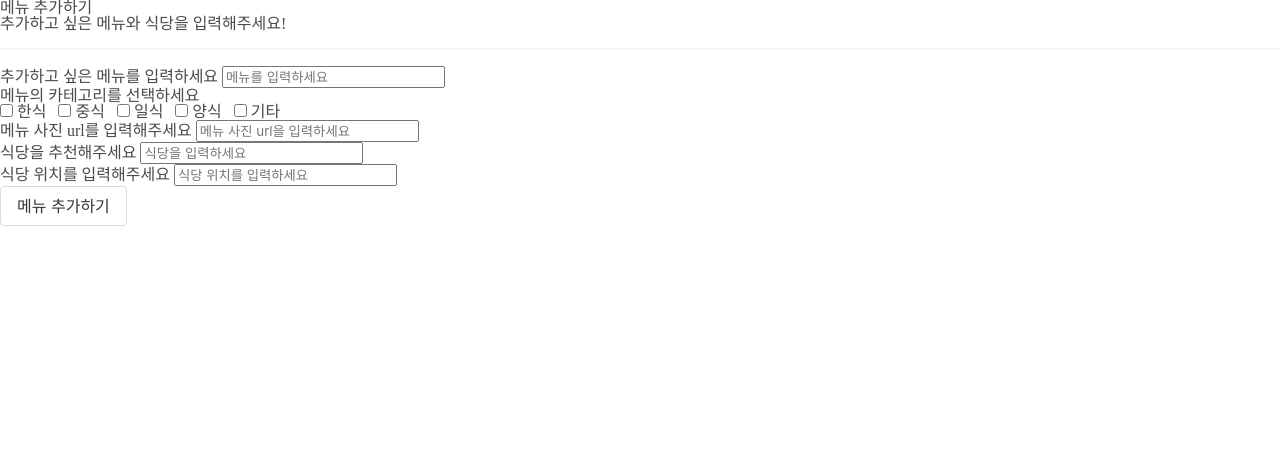
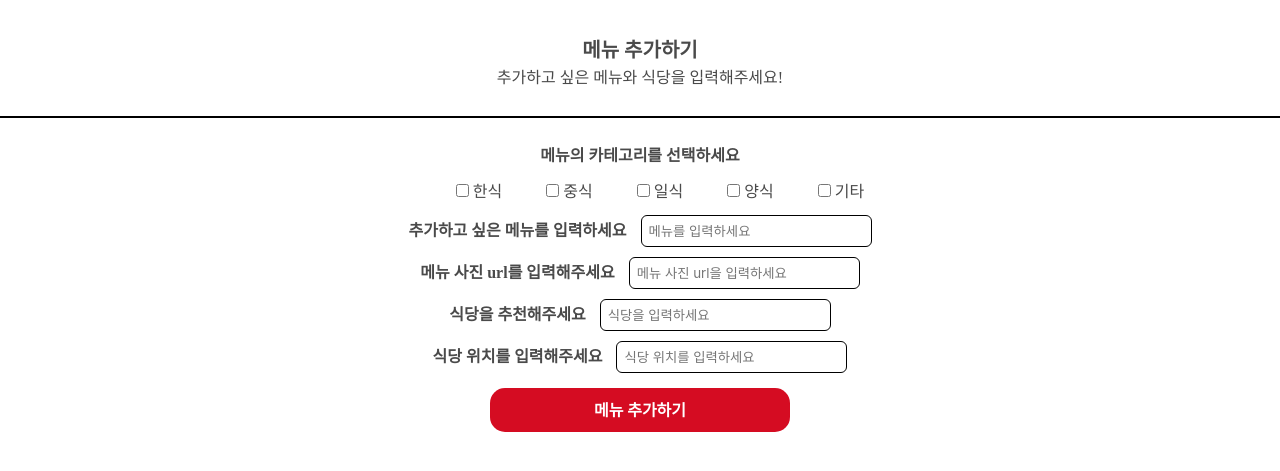
Before and after one commit to jocy0412/jungle00, a Flask app: page /api/addpage in a window 1280 px wide. Shown: the top 471 px of the page. Run offline with Flask 2, Linux system fonts and the light colour scheme; some libraries are stand-ins or nearby versions.

Commit message:
css 완성?

```diff
--- a/static/style.css
+++ b/static/style.css
@@ -99,3 +99,15 @@ table {
 
 #right .box__info{display:inline-block;padding-top:10px;vertical-align:top;}
 #right .box__info p{display:block;margin-top:5px}
+
+.box__add{padding:40px 40px 30px;margin:0 auto 0;border-bottom:2px solid #000;text-align:center}
+.box__add .text__title{font-size:20px;font-weight:700}
+.box__add .text__desc{margin-top:10px;font-size:16px;}
+.box__addform{margin-top:30px;text-align:center}
+
+.box__addform .form-group{margin-top:10px}
+.box__addform .form-group div{margin:20px 0 15px}
+.box__addform .form-group .control{display:inline-block;margin-left:40px}
+.box__addform .form-group label{font-size:16px;font-weight:700}
+.box__addform .form-group .form-control{margin-left:10px;padding:7px;border-radius:6px;border:1px solid #000}
+.box__addform button{display:block;width:300px;height:44px;margin:15px auto 0;padding:8px;border-radius:15px;background-color:rgb(213,12,34);border:0;color:#fff;font-weight:700}
--- a/templates/add.html
+++ b/templates/add.html
@@ -29,19 +29,15 @@
 <script src="http://code.jquery.com/jquery-latest.js"></script>
 <body>
     <div class="wrap">
-        <div class="jumbotron">
-            <h1 class="display-4">메뉴 추가하기</h1>
-            <p class="lead">추가하고 싶은 메뉴와 식당을 입력해주세요!</p>
-            <hr class="my-4">
-            <div>
+        <div class="box__add">
+            <h2 class="text__title">메뉴 추가하기</h1>
+            <p class="text__desc">추가하고 싶은 메뉴와 식당을 입력해주세요!</p>
+        </div>
+        <div class="box__addform">
             <div>
                 <div class="form-group">
-                        <label for="post-url">추가하고 싶은 메뉴를 입력하세요</label>
-                        <input id="food_name" class="form-control" placeholder="메뉴를 입력하세요" required>
-                    </div>
-                    <div class="form-group">
                     <label for="post-url">메뉴의 카테고리를 선택하세요</label>
-                        <div class="field is-grouped">
+                    <div>
                         <p class="control">
                           <input type="checkbox" name="category" id="한식">
                           한식
@@ -64,10 +60,10 @@
                         </p>
                       </div>
                 </div>
-                    <!-- <div class="form-group">
-                        <label for="post-url">식당의 네이버 지도 url을 입력하세요</label>
-                        <input id="shop_url" class="form-control" placeholder="네이버 지도 url을 입력하세요">
-                    </div> -->
+                <div class="form-group">
+                    <label for="post-url">추가하고 싶은 메뉴를 입력하세요</label>
+                    <input id="food_name" class="form-control" placeholder="메뉴를 입력하세요" required>
+                </div>
                 <div class="form-group">
                     <label for="post-url">메뉴 사진 url를 입력해주세요</label>
                     <input id="shop_img" class="form-control" placeholder="메뉴 사진 url을 입력하세요" required>
@@ -88,7 +84,6 @@
                 <button type="button" class="button" onclick="addMenu()">메뉴 추가하기</button>
             </div>
         </div>
-        </div>
 
     </div>
 </body>
```
Lines whose indentation alone changed are shown as unchanged.
